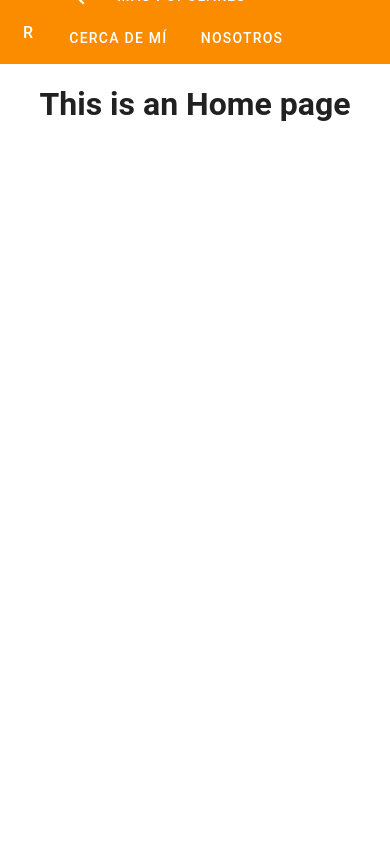
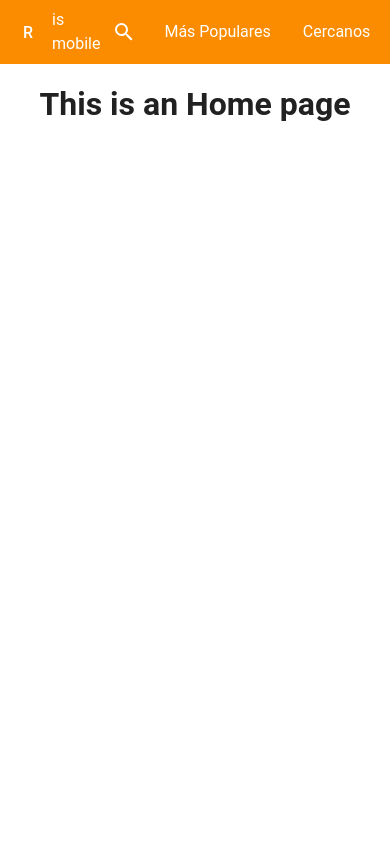
Before and after one commit to No-Country/nc_c14-40-m-php-vue, a Vue app in the folder frontend/vue-front/: page / in a window 390 px wide. Shown: the top 844 px of the page. Built offline with nearby package versions, Linux system fonts and the light colour scheme.

Commit message:
navbar progress, changed mobile breakpoint

```diff
--- a/frontend/vue-front/src/components/TheNavbar.vue
+++ b/frontend/vue-front/src/components/TheNavbar.vue
@@ -1,26 +1,60 @@
 <script setup>
 import { RouterView } from "vue-router";
 import { mdiMagnify, mdiAccount } from "@mdi/js";
+// import { ref } from 'vue';
+import { useDisplay, useTheme } from 'vuetify';
+
+const { mobile } = useDisplay();
+const theme = useTheme();
+const secondaryColor = theme.current.value.colors.secondary;
+
+console.log(secondaryColor);
+console.log(mobile.value);
 </script>
 
 <template>
   <v-app>
-    <v-toolbar color="primary">
+    <v-toolbar color="primary" class="justify-space-between">
       <v-btn icon>
         R
       </v-btn>
-      <v-item-group class="justify-self-right">
+      <div v-if="mobile">
+        is mobile
+      </div>
+      <div class="nav-link-group">
         <v-btn icon>
           <v-icon :icon="mdiMagnify"></v-icon>
         </v-btn>
-        <v-btn> Más Populares </v-btn>
-        <v-btn> Cerca de Mí </v-btn>
-        <v-btn> Nosotros </v-btn>
-        <v-btn :prepend-icon="mdiAccount"> Iniciar sesión </v-btn>
-      </v-item-group>
+        <v-list-item :to="{ name: 'top' }">Más Populares</v-list-item>
+        <v-list-item :to="{ name: 'nearme' }">Cercanos</v-list-item>
+        <v-list-item :to="{ name: 'about' }">Nosotros</v-list-item>
+        <v-btn :prepend-icon="mdiAccount">
+          <v-menu activator="parent" background-color="#FFFFFF" class="account-menu">
+            <v-list-item :to="{ name: 'account' }">Perfil</v-list-item>
+            <v-list-item :to="{ name: 'ratings' }">Calificaciones</v-list-item>
+            <v-list-item :to="{ name: 'reservations' }">Reservaciones</v-list-item>
+            <v-list-item :to="{ name: 'home' }">Cerrar sesión</v-list-item>
+          </v-menu>
+          Iniciar sesión </v-btn>
+      </div>
     </v-toolbar>
     <v-container>
       <RouterView />
     </v-container>
   </v-app>
 </template>
+
+<style scoped>
+div.nav-link-group {
+  display: flex;
+  flex-direction: row;
+  align-items: center;
+}
+.v-menu .v-list-item:nth-child(even) {
+  background-color: v-bind(secondaryColor);
+}
+
+.v-menu .v-list-item:nth-child(odd) {
+  background: #FFF;
+}
+</style>
--- a/frontend/vue-front/src/main.js
+++ b/frontend/vue-front/src/main.js
@@ -13,6 +13,9 @@ import '@mdi/font/css/materialdesignicons.css';
 const vuetify = createVuetify({
   components,
   directives,
+  display: {
+    mobileBreakpoint: 'md',
+  },
   icons: {
     defaultSet: "mdi",
     aliases,
```
